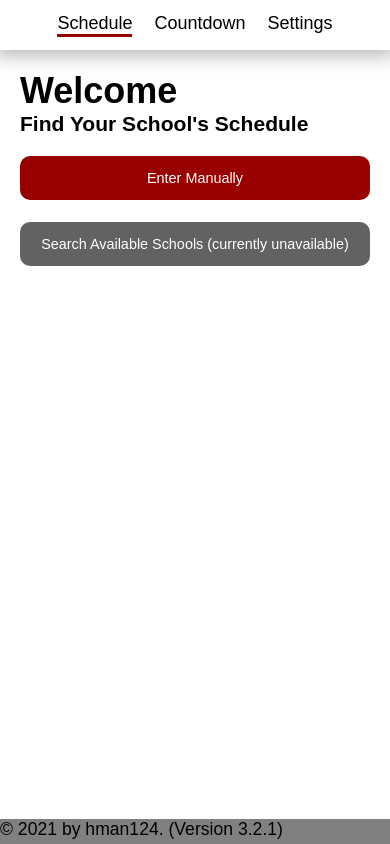
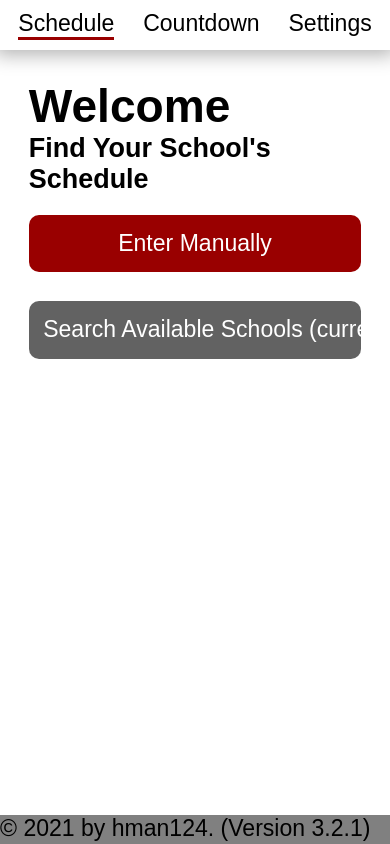
Before and after one commit to hman124/bell-countdown, a React (Vite) app: page / in a window 390 px wide. Built offline with nearby package versions, Linux system fonts and the light colour scheme; a web font is replaced by a local one.

Commit message:
updates to mobile css syling
fixed popup and button styling
fixed bug with countdown

```diff
--- a/package.json
+++ b/package.json
@@ -3,7 +3,7 @@
   "version": "3.0.1",
   "description": "countdown app for bell schedule",
   "scripts": {
-    "start": "vite",
+    "start": "vite --host",
     "build": "vite build"
   },
   "keywords": ["react", "vite"],
--- a/src/components/BellCountdown.jsx
+++ b/src/components/BellCountdown.jsx
@@ -84,13 +84,17 @@ class BellCountdown extends React.Component {
   }
 
   getCountdown() {
-    if (!this.state.schedule) {
+    if (!this.state.schedule || !this.state.schedule.periods) {
       return { school: false, reason: "There is no schedule for today" };
     }
     const d = new Date();
     // if (/[60]/.test(d.getDay())) return { school: false, reason: "Weekend" };
-    const mins = d.getHours() * 60 + d.getMinutes(),
-      times = this.state.schedule.periods,
+    if(!times){
+      return;
+    }
+
+    const times = this.state.schedule.periods,
+      mins = d.getHours() * 60 + d.getMinutes(),
       list = times
         .map((x) => x.time)
         .flat()
--- a/src/components/ScheduleInput.jsx
+++ b/src/components/ScheduleInput.jsx
@@ -12,7 +12,7 @@ export default class ScheduleInput extends React.Component {
       unsaved: false,
       errors: [],
       dragging: false,
-      mobile: window.innerWidth <= 700,
+      mobile: window.innerWidth <= 1000,
       index: 0,
     };
 
@@ -21,7 +21,7 @@ export default class ScheduleInput extends React.Component {
 
   componentDidMount() {
     window.addEventListener("resize", () => {
-      this.setState((s) => ({ mobile: window.innerWidth <= 700 }));
+      this.setState((s) => ({ mobile: window.innerWidth <= 1000 }));
     });
   }
 
@@ -47,7 +47,7 @@ export default class ScheduleInput extends React.Component {
       return null;
     });
 
-    if (blank.filter((x) => !!x ).length > 0) {
+    if (blank.filter((x) => !!x).length > 0) {
       this.setState({ errors: blank });
       console.log("returning");
       return;
@@ -206,6 +206,7 @@ export default class ScheduleInput extends React.Component {
             <div className="table-mobile">
               {this.renderPeriodTable()[this.state.index]}
               <button
+                className="icon-with-text"
                 title="delete this period"
                 disabled={this.state.schedule.length == 0}
                 onClick={() =>
@@ -221,10 +222,11 @@ export default class ScheduleInput extends React.Component {
                 }
               >
                 <i className="fa fa-x"></i>
+                Delete Period
               </button>
               <p className="text-center">
                 <button
-                style={{marginRight: "1rem"}}
+                  style={{ marginRight: "1rem" }}
                   className="inline"
                   disabled={this.state.index == 0}
                   onClick={() =>
@@ -235,7 +237,7 @@ export default class ScheduleInput extends React.Component {
                 period {this.state.index + 1} out of{" "}
                 {this.state.schedule.length}
                 <button
-                style={{marginLeft: "1rem"}}
+                  style={{ marginLeft: "1rem" }}
                   className="inline"
                   disabled={this.state.index == this.state.schedule.length - 1}
                   onClick={() =>
@@ -268,8 +270,9 @@ export default class ScheduleInput extends React.Component {
             <i className="fa fa-plus-circle"></i> icon to add a class period.
           </p>
         )}
-<hr/>
+        <hr />
         <button
+          className="icon-with-text width-third"
           title="New Class Period"
           onClick={() =>
             this.setState((s) => {
@@ -283,6 +286,7 @@ export default class ScheduleInput extends React.Component {
           Add Class
         </button>
         <button
+          className="icon-with-text width-third"
           title="Reset Schedule"
           onClick={() => {
             if (!confirm("Delete your entire schedule?")) {
@@ -296,6 +300,7 @@ export default class ScheduleInput extends React.Component {
           <i className="fa fa-trash"></i>
           Clear Schedule
         </button>
+        <button onClick={()=>this.props.saveAction()} className="icon-with-text width-third"><i className="fa fa-save"></i> Save</button>
       </>
     );
   }
--- a/src/components/Settings.jsx
+++ b/src/components/Settings.jsx
@@ -404,9 +404,10 @@ export default class Settings extends React.Component {
                   setSchedule={(sc) =>
                     this.saveTimes(this.state.scheduleModal.index, sc)
                   }
+                  saveAction={this.state.scheduleModal.close}
                 ></ScheduleInput>
 
-                <button onClick={()=>this.state.scheduleModal.close()}><i className="fa fa-save"></i> Save</button>
+
               </Modal>
             )}
 
--- a/src/components/WeekdayInput.jsx
+++ b/src/components/WeekdayInput.jsx
@@ -19,6 +19,5 @@ export default function WeekdayInput(props) {
         props.onChange(d);
       }} className={"weekday"+ (days.includes(x)? " selected" : "")}><p>{x}</p></div>
     )}
-    <div style={{clear:"both"}}></div>
     </div>
 }
--- a/src/styles/Modal.css
+++ b/src/styles/Modal.css
@@ -9,6 +9,7 @@
   z-index: 300;
   display: grid;
   place-items: center;
+  --header-height: 4rem;
 }
 
 .popup .content {
@@ -34,7 +35,7 @@
 }
 
 .popup .content .header {
-  height: 4rem;
+  height: var(--header-height);
   position: sticky;
   top: 0;
   display: flex;
@@ -65,13 +66,13 @@
 
 .popup .content .header span {
   position: absolute;
-  top: 1rem;
-  right: 1rem;
+  top: calc(var(--header-height) / 4);
+  right: calc(var(--header-height) / 4);
   cursor: pointer;
   /*   float:right; */
 }
 
-.popup .content button i.fa:not(.fa-x) {
+.popup .content button.icon-with-text i.fa {
   margin-right: 10px;
 }
 
@@ -141,8 +142,14 @@
   animation: rollback 0.4s;
 }
 
-@media screen and (max-width: 800px){
+@media screen and (max-width: 1000px){
+  .popup {
+    --header-height: 2rem;
+  }
+
   .popup .content {
+    position:fixed;
+    top:0;
     width: 100vw;
     height: 100vh;
     height: 100svh;
--- a/src/styles/Settings.css
+++ b/src/styles/Settings.css
@@ -70,7 +70,6 @@ nav.settings-nav ul li.current::after {
 }
 
 nav.settings-nav ul li span {
-
   display:inline-block;
 }
 
@@ -118,8 +117,9 @@ div.color {
   background-color:var(--theme-background);
   padding: 1rem;
   z-index: 80000;
-  height: calc(var(--main-height) - 2rem);
+  height: calc(var(--main-height) - (2.5rem));
   left:0;
+  bottom: 1rem;
   font-size: 1rem;
 }
 
@@ -158,4 +158,6 @@ div.color {
   .page-title-header {
     display:none;
   }
+
+
 }
--- a/src/styles/WeekdayInput.css
+++ b/src/styles/WeekdayInput.css
@@ -7,6 +7,7 @@
 .weekday {
     width: 2rem;
     height: 2rem;
+    aspect-ratio: 1 / 1;
     border-radius: 50%;
     border: 2px var(--theme-main) solid;
     color: var(--theme-main);
@@ -40,3 +41,9 @@
     color: var(--theme-contrast);
     background-color: var(--theme-main);
 }
+@media screen and (max-width:1000px){
+    .weekday {
+        width: 1.5rem;
+        height: 1.5rem;
+    }
+}
--- a/src/styles/index.css
+++ b/src/styles/index.css
@@ -17,9 +17,9 @@
 }
 
 :root {
-    font-size: 22px;
+    font-size: 1.8rem;
     --nav-height: 50px;
-    --footer-height: 25px;
+    --footer-height: 1rem;
     --main-height: calc(100vh - (var(--nav-height) + var(--footer-height) + env(safe-area-inset-bottom)));
     --main-height: calc(100svh - (var(--nav-height) + var(--footer-height) + env(safe-area-inset-bottom)));
 
@@ -27,6 +27,8 @@
     --theme-text: black;
     --theme-contrast: white;
     --theme-background: white;
+
+    --input-margin: 1rem;
 
 }
 
@@ -79,7 +81,7 @@ nav.home-nav ul li.current::after {
 
 main {
     height: var(--main-height);
-    padding: 20px;
+    padding: 1rem;
     padding-bottom: 0;
     /* padding-right: 0; */
     overflow: auto;
@@ -95,19 +97,24 @@ input:not([type=radio],[type=checkbox]), button, select {
     padding: 0.5rem;
     border:none;
     border-radius: 10px;
-    font-size: 0.8em;
-    margin-right: 1rem;
-    margin-bottom: 1rem;
+    font-size: 0.8rem;
+    margin-right: var(--input-margin);
+    margin-bottom: var(--input-margin);
     height: 2rem;
     background-color:var(--theme-background);
     color: var(--theme-text);
     border: 2px var(--theme-main) solid;
     width: 10rem;
+    /* display:block; */
+}
+
+input:last-of-type, button:last-of-type, select:last-of-type {
+    margin-right:0;
 }
 
 input.inline, button.inline {
     width: initial;
-    height:initial;
+    /* height:initial; */
     min-width:0;
     margin-bottom:0;
 }
@@ -119,6 +126,8 @@ input[type=button], input[type=submit], button, select {
     cursor:pointer;
     width:auto;
     min-width: 10rem;
+    /* font-size: 0.5rem; */
+    /* font-weight: bold; */
 }
 
 input[type=button]:disabled, input[type=submit]:disabled, button:disabled {
@@ -144,6 +153,10 @@ table input, table button  {
 table td, table th {
     text-align:center;
     padding: 0.25rem;
+}
+
+table td button {
+    width: 4rem;
 }
 
 /* form {
@@ -220,6 +233,10 @@ hr {
     border-radius: 10px;
 }
 
+.width-third {
+    width: calc((100% / 3) - (var(--input-margin) * (2/3)));
+}
+
 @keyframes underline {
     from {
         width: 0;
@@ -228,9 +245,9 @@ hr {
     }
 }
 
-@media screen and (max-width: 700px) {
+@media screen and (max-width: 1000px) {
     body {
-        font-size: 18px;
+        font-size: 0.8rem;
     }
 
     table {
@@ -241,4 +258,8 @@ hr {
         width:100%;
         margin-right: 0;
     }
+
+    .width-third {
+        width: 100%;
+    }
 }
```
Lines whose indentation alone changed are shown as unchanged.
